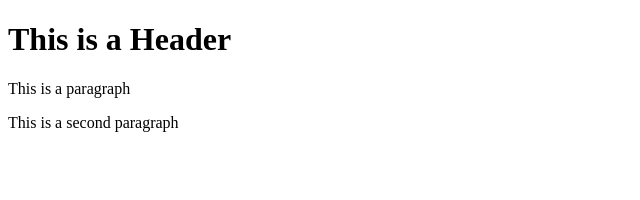
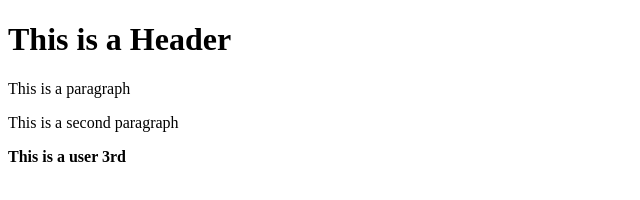
Before and after one commit to shivprateekAcc/git-test, a website: page Index.html in a window 1280 px wide. Shown: the whole page, without its empty margins (0-640 px from the left). Drawn offline with Linux system fonts and the light colour scheme.

Commit message:
fourth save

```diff
--- a/Index.html
+++ b/Index.html
@@ -6,5 +6,6 @@
         <h1>This is a Header</h1>
         <p>This is a paragraph</p>
         <p>This is a second paragraph</p>
+		<p><b>This is a user 3rd</p>
     </body>
 </html>
```
Also changed, not shown: package.json (added, +24 -0 lines), 2 other files.
